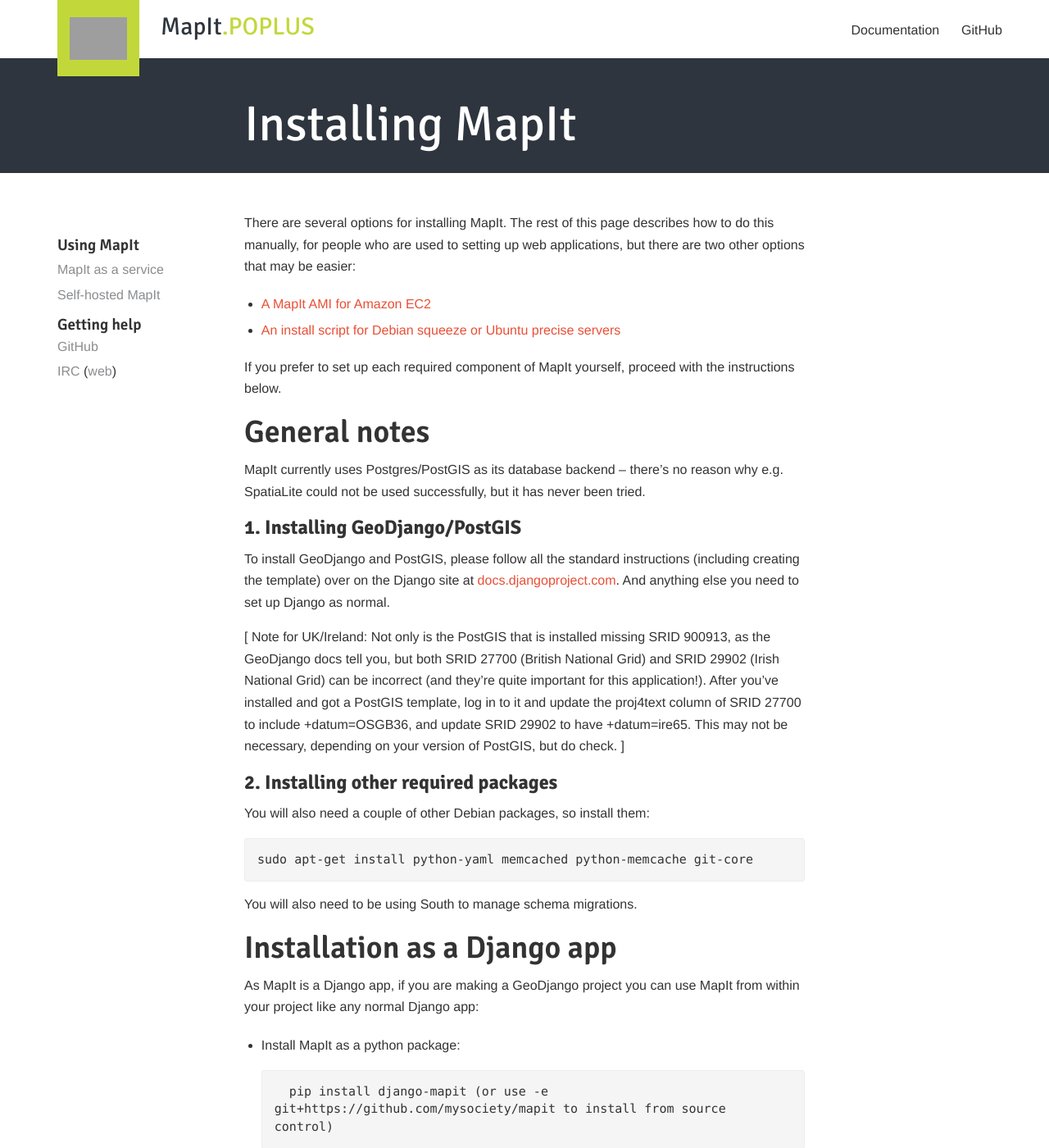
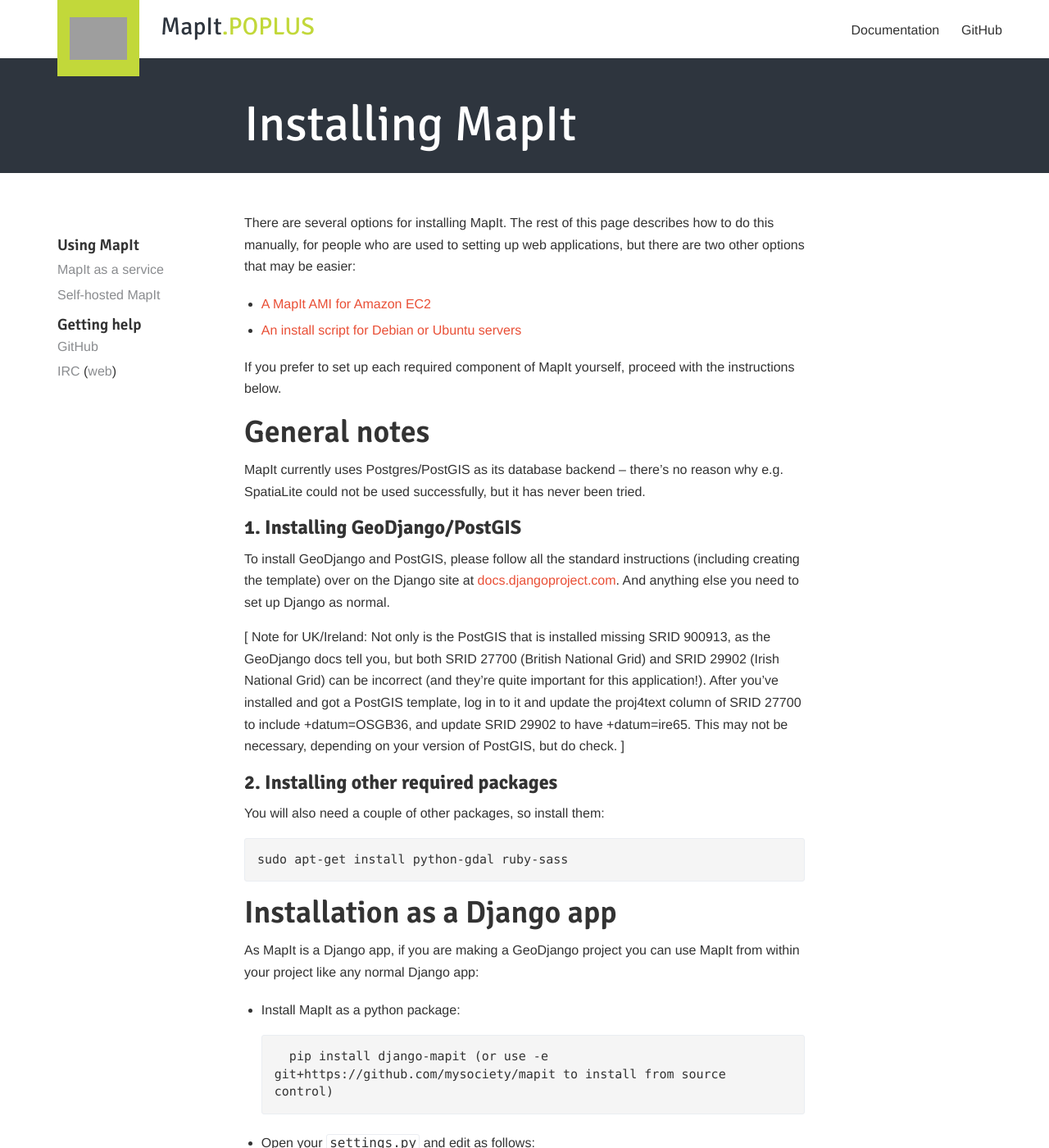
Before and after one commit to mysociety/mapit.poplus.org, a Jekyll site: the page built from docs/self-hosted/install/index.md, in a window 1280 px wide and 1400 px high. Shown: the whole window at 82% size. Built offline with Jekyll 4.4.1, drawn with Linux system fonts in a browser that asks for light colours; Markdown is read by kramdown in place of the engine named in the settings; some of the changed text lies outside the part shown; grey boxes are pictures that could not be loaded.

Commit message:
Update install instructions, with new AMI.
Works on more versions of Debian/Ubuntu, mention ruby-sass, only install
memcached if running the project, not the app.

```diff
--- a/docs/self-hosted/install/index.md
+++ b/docs/self-hosted/install/index.md
@@ -9,7 +9,7 @@
 easier:
 
 * [A MapIt AMI for Amazon EC2](ami)
-* [An install script for Debian squeeze or Ubuntu precise servers](install-script)
+* [An install script for Debian or Ubuntu servers](install-script)
 
 If you prefer to set up each required component of MapIt yourself,
 proceed with the instructions below.
@@ -38,11 +38,10 @@
 
 ### 2. Installing other required packages
 
-You will also need a couple of other Debian packages, so install them:
+You will also need a couple of other packages, so install them:
 
-    sudo apt-get install python-yaml memcached python-memcache git-core
+    sudo apt-get install python-gdal ruby-sass
 
-You will also need to be using South to manage schema migrations.
 
 Installation as a Django app
 ----------------------------
@@ -91,7 +94,7 @@
 `mapit/countries/` you can see how to add specialised country-specific
 functions to validate postcodes etc.
 
-  If you're going to be importing big datasets, make sure that `DEBUG` is
+    If you're going to be importing big datasets, make sure that `DEBUG` is
 `False`; otherwise, you'll run out of memory as it tries to remember all the
 SQL queries made during an import.
 
@@ -115,7 +118,6 @@
 * Create the database tables (do add an admin user when prompted, though you
   can add one at any time with `./manage.py createsuperuser`):
 
-        ./manage.py syncdb
         ./manage.py migrate mapit
 
 * Run the development server
```
Also changed, not shown: other parts of docs/self-hosted/install/index.md (+5 -1 lines), docs/self-hosted/install/ami/index.md (+2 -2 lines), docs/self-hosted/install/install-script/index.md (+2 -2 lines).
